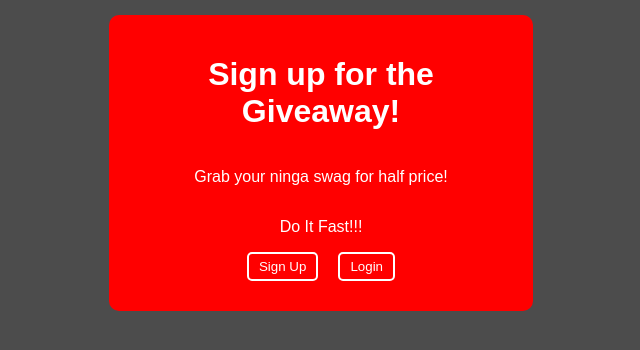
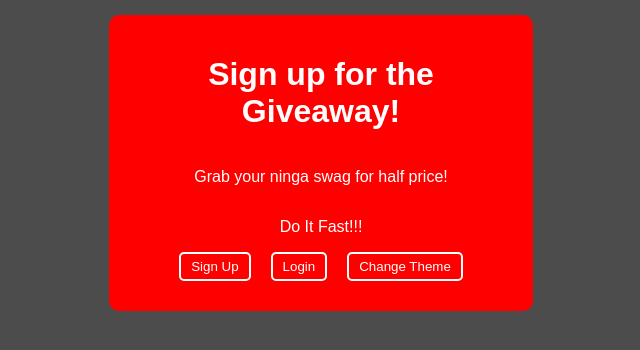
Before and after one commit to anubharajput/exercise2, a Vue app: page / in a window 1280 px wide. Both pictures are taken after a click on the button "Open Model". Shown: the top 350 px of the page, without its empty margins (319-959 px from the left). Built offline with nearby package versions, Linux system fonts and the light colour scheme.

Commit message:
add theme change

```diff
--- a/src/App.vue
+++ b/src/App.vue
@@ -7,7 +7,8 @@ export default {
             message: null,
             hideShow: false,
             showModelComponent: false,
-            theme: 'sale'
+            theme: 'sale',
+            applyTheme:true
         }
     },
     methods: {
@@ -16,6 +17,10 @@ export default {
         },
         showModel() {
             this.showModelComponent = !this.showModelComponent;
+        },
+        changeTheme(){
+        this.theme = this.theme === 'sale' ? 'normal' : 'sale'
+        this.applyTheme=!this.applyTheme
         }
     },
     components: {
@@ -30,13 +35,15 @@ export default {
       <button @click="onFocus">FOCUS</button>
       <button @click="showModel">Open Model</button>
       <Model v-if="showModelComponent" :showModel="showModel" :title="`Sign up for the Giveaway!`"
-          :content="`Grab your ninga swag for half price!`" :theme="theme">
+          :content="`Grab your ninga swag for half price!`" :theme="theme"
+          :applyTheme="applyTheme">
         <template v-slot:links >
           <div class="container">
-            <p :class="{'text-color': theme === 'sale', 'content': theme !== 'sale'}">Do It Fast!!!</p>
+            <p :class="{'text-color':applyTheme, 'content': !applyTheme}">Do It Fast!!!</p>
             <div class="buttons">
-              <button :class="{'theme-btn-color': theme === 'sale', 'btn-color': theme !== 'sale'}">Sign Up</button>
-              <button :class="{'theme-btn-color': theme === 'sale', 'btn-color': theme !== 'sale'}">Login</button>
+              <button :class="{'theme-btn-color': applyTheme, 'btn-color': !applyTheme}" >Sign Up</button>
+              <button :class="{'theme-btn-color': applyTheme, 'btn-color': !applyTheme}">Login</button>
+              <button :class="{'theme-btn-color': applyTheme, 'btn-color': !applyTheme}" @click="changeTheme">Change Theme</button>
             </div>
           </div>
         </template>
--- a/src/Components/model.vue
+++ b/src/Components/model.vue
@@ -1,10 +1,10 @@
 <template>
     <div class="empty-container" @click="showModel()"></div>
     <div class="box" :class="{'text-bg':theme==='sale'}">
-        <h1 :class="{'text-color': theme === 'sale', 'title': theme !== 'sale'}">
+        <h1 :class="{'text-color': applyTheme, 'title': !applyTheme}">
             {{ title }}
         </h1>
-        <p :class="{'text-color': theme === 'sale'}">{{ content }}</p>
+        <p :class="{'text-color': applyTheme}">{{ content }}</p>
         <div class="modal-content">
       <slot name="links"></slot>
     </div>
@@ -12,7 +12,7 @@
 </template>
 <script>
 export default {
-    props: ['showModel','title','content','theme'],
+    props: ['showModel','title','content','theme','applyTheme'],
 }
 </script>
 <style scoped>
```
